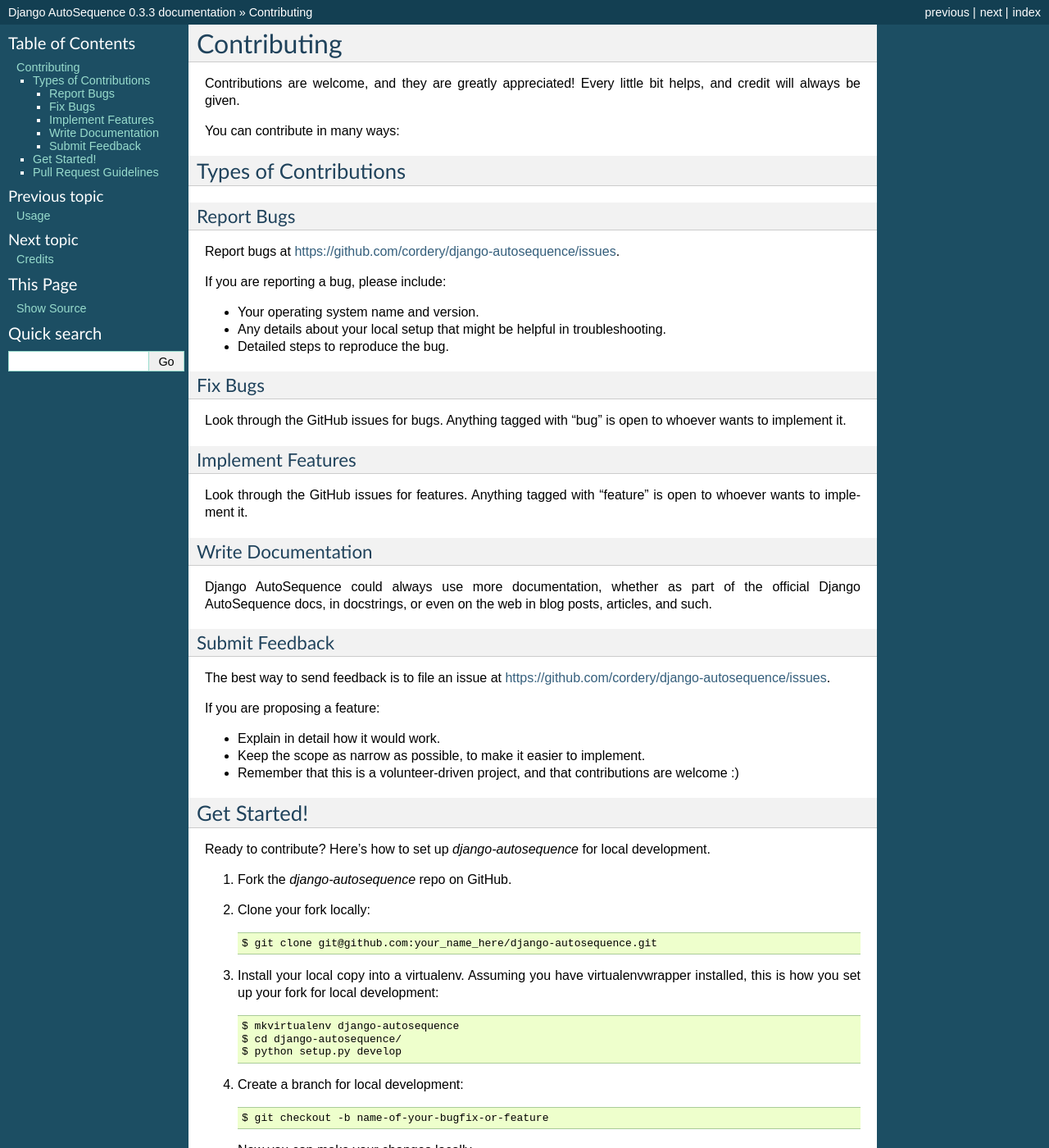
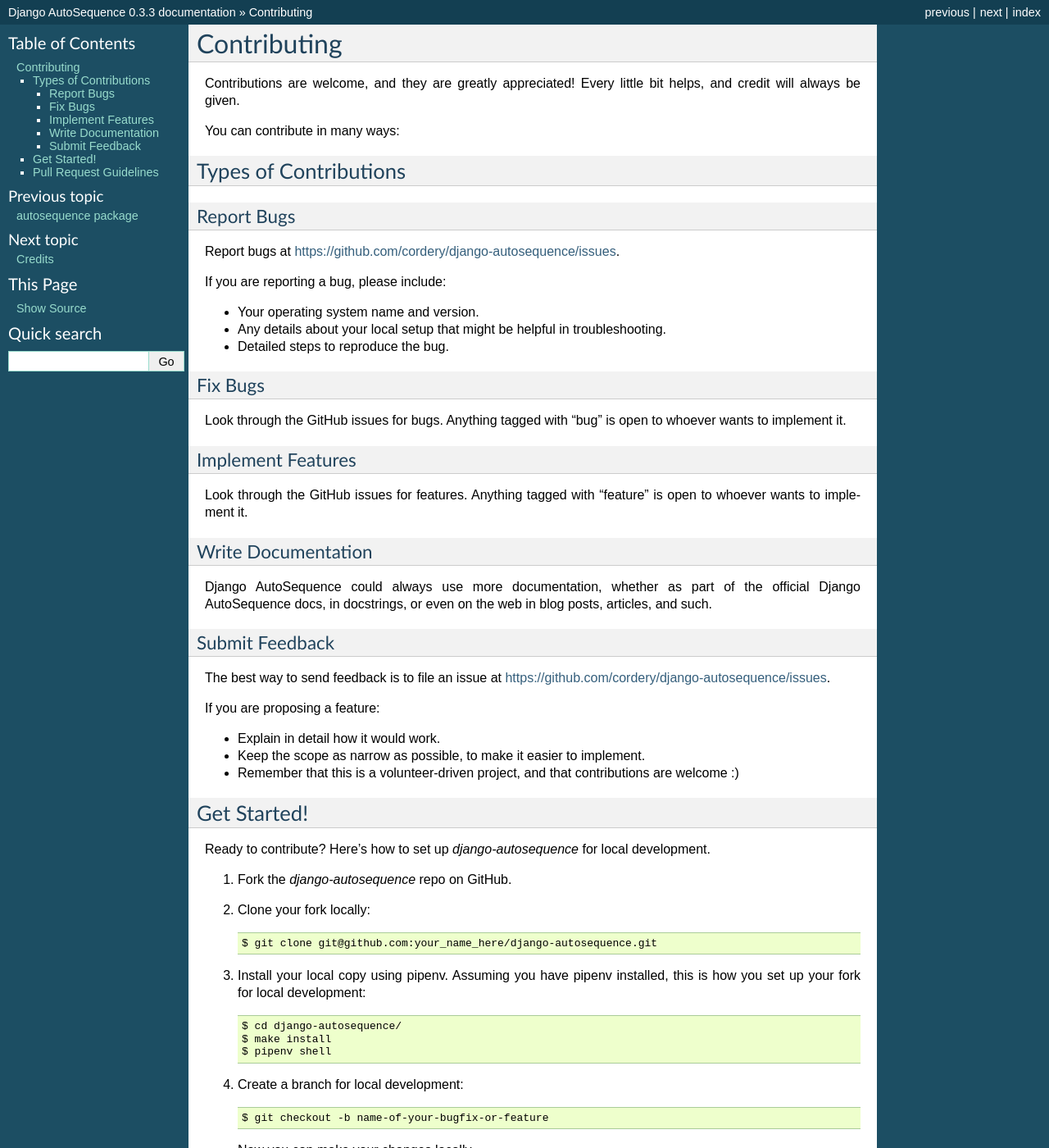
Before and after one commit to cordery/django-autosequence, a Sphinx documentation site: the page built from docs/contributing.rst, in a window 1280 px wide and 1400 px high. Shown: the whole window at 82% size. Built offline with Sphinx 7.4.7, drawn with Linux system fonts in a browser that asks for light colours.

```diff
--- a/CONTRIBUTING.rst
+++ b/CONTRIBUTING.rst
@@ -62,11 +62,11 @@ Ready to contribute? Here's how to set up `django-autosequence` for local develo
 
     $ git clone git@github.com:your_name_here/django-autosequence.git
 
-3. Install your local copy into a virtualenv. Assuming you have virtualenvwrapper installed, this is how you set up your fork for local development::
+3. Install your local copy using pipenv. Assuming you have pipenv installed, this is how you set up your fork for local development::
 
-    $ mkvirtualenv django-autosequence
     $ cd django-autosequence/
-    $ python setup.py develop
+    $ make install
+    $ pipenv shell
 
 4. Create a branch for local development::
 
--- a/docs/index.rst
+++ b/docs/index.rst
@@ -14,6 +14,7 @@ Contents:
    readme
    installation
    usage
+   modules
    contributing
    authors
    history
```
Also changed, not shown: docs/autosequence.rst (added, +22 -0 lines), docs/modules.rst (added, +7 -0 lines), 6 other files.
